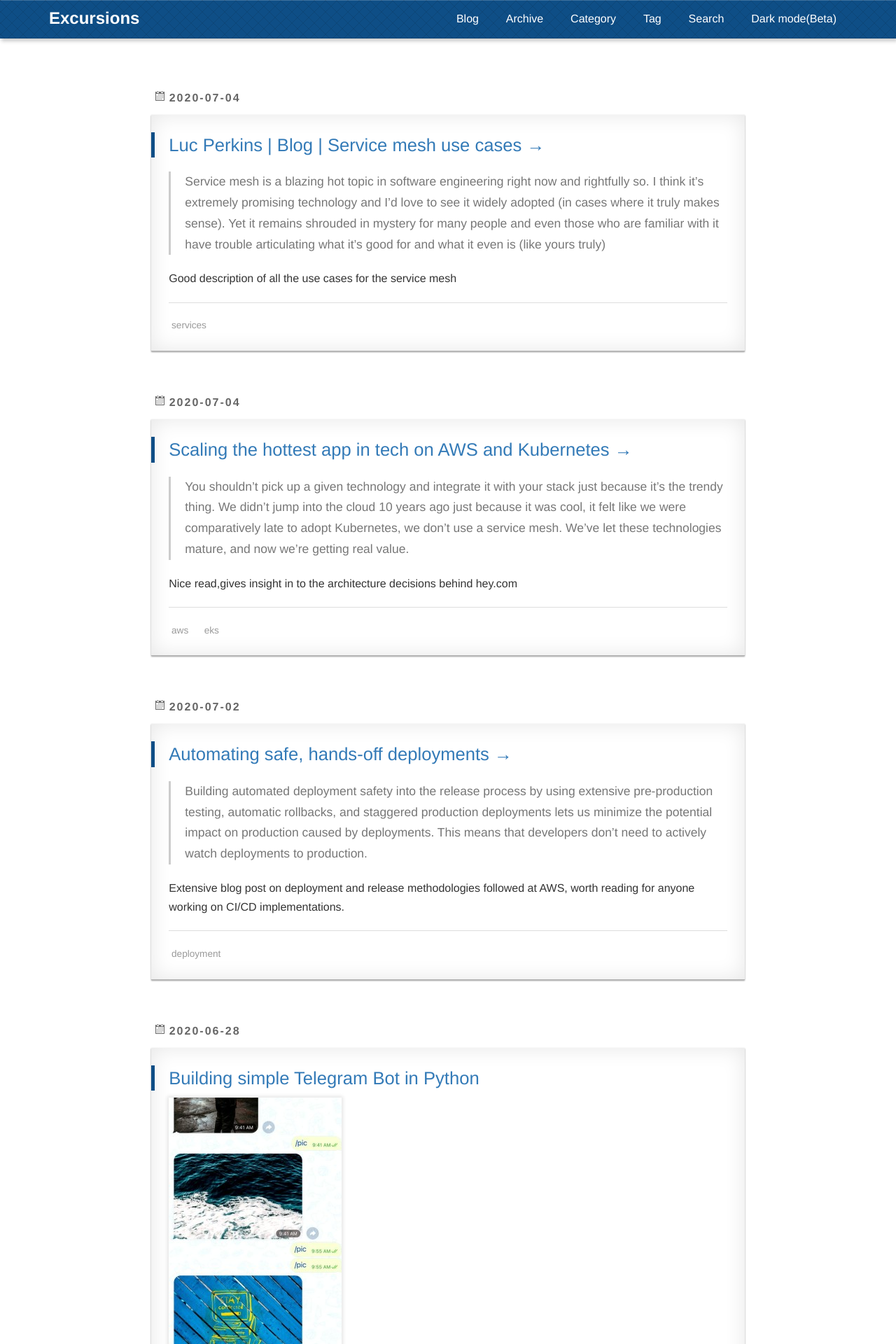
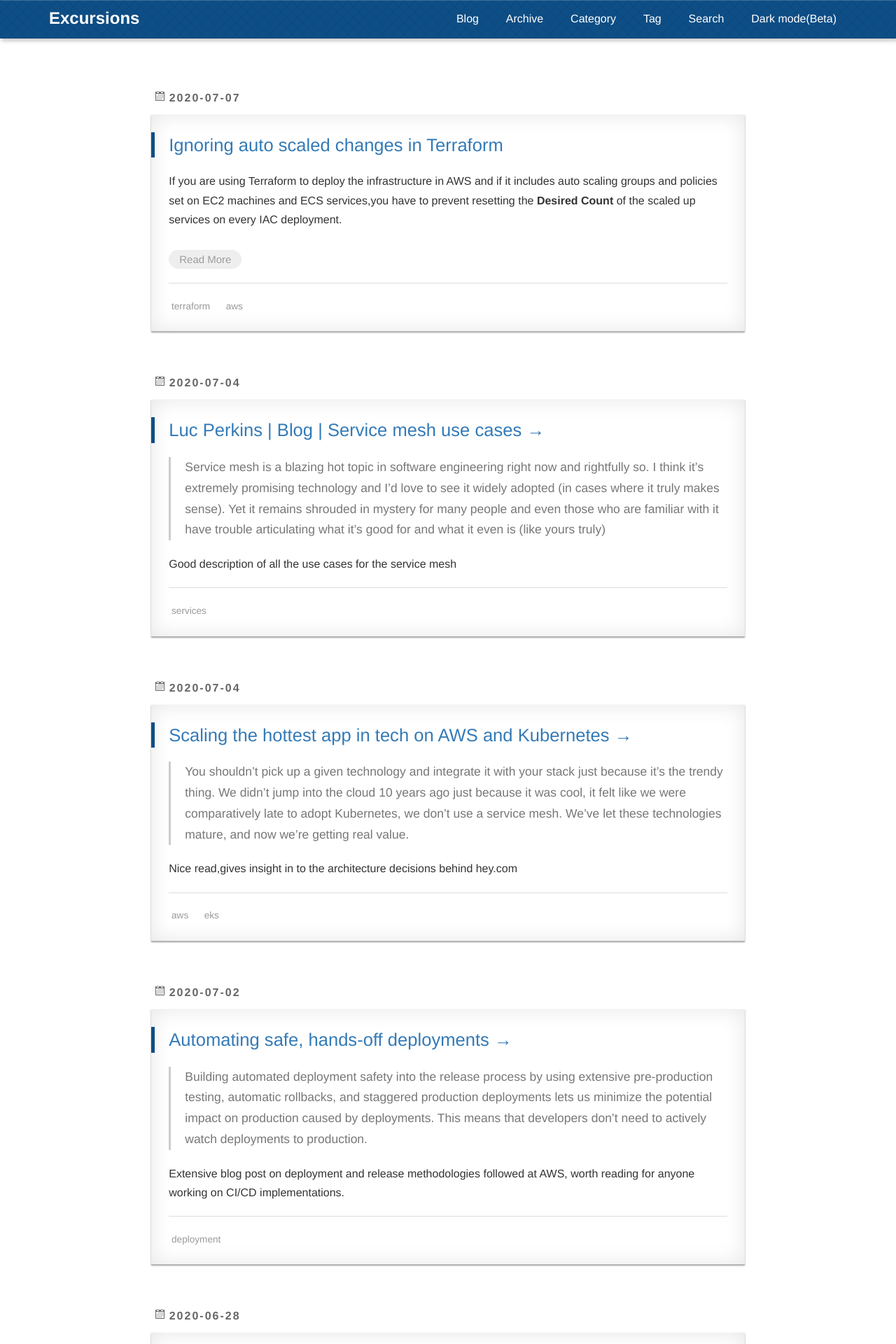
Before and after one commit to iam-j/iam-j.github.io, a Jekyll site: the page built from index.html, in a window 1280 px wide. Shown: the top 1920 px of the page at 70% size. Built offline with Jekyll 4.4.1, drawn with Linux system fonts in a browser that asks for light colours; nearby versions of some CDN libraries; the list of posts is cut into pages by our own code; some of the changed text lies outside the part shown.

Commit message:
Fixes and new post

```diff
--- /dev/null
+++ b/_posts/2020-07-07-terraform-ignoring-scaled.markdown
@@ -0,0 +1,63 @@
+---
+layout: post
+title: Ignoring auto scaled changes in Terraform
+date: 2020-07-07 11:31:59
+tags: terraform aws
+categories: iac
+---
+
+If you are using Terraform to deploy the infrastructure in AWS and if it includes auto scaling groups and policies set on EC2 machines and ECS services,you have to prevent resetting the **Desired Count** of the scaled up services on every IAC deployment.
+
+* TOC
+{:toc}
+
+### Consequence
+
+If no action is taken,it would be disastrous in the Production environment for the service which is up and running on full capacity.Deploying your Terraform updates would abruptly bring down the service count to initial capacity mentioned in the scripts.
+
+### Prevention
+
+To prevent above scenario we need to use the Terraform argument **lifecycle** with *ignore_changes* set as shown in below example.
+
+
+**For ECS Service**
+
+{% highlight hcl %}
+resource "aws_ecs_service" "example" {
+  # ... other configurations ...
+
+  # Example: Create service with 2 instances to start
+  desired_count = 2
+
+  # Optional: Allow external changes without Terraform plan difference
+  lifecycle {
+    ignore_changes = ["desired_count"]
+  }
+}
+{% endhighlight %}
+
+**For EC2 Auto Scaling Group**
+
+{% highlight hcl %}
+resource "aws_autoscaling_group" "bar" {
+  name                      = "foobar3-terraform-test"
+  max_size                  = 5
+  min_size                  = 2
+  health_check_grace_period = 300
+  health_check_type         = "ELB"
+  desired_capacity          = 4
+  # ... other configurations ...
+
+  lifecycle {
+    ignore_changes = ["desired_capacity"]  }
+}
+{% endhighlight %}
+
+
+### Conclusion
+
+
+With the *lifecycle* set as above,we could prevent deployments overriding the running count and it also allows to tweak the scaling count out of our IAC pipeline.
+
+
+[source](https://www.terraform.io/docs/configuration/resources.html#ignore_changes)
--- a/static/css/dark.css
+++ b/static/css/dark.css
@@ -8,7 +8,7 @@
     }
     html,
     body,
-    :not([style*="color:"]):not(.title ) {
+    :not([style*="color:"]):not(.title){
         color: rgb(167, 158, 139) !important;
     }
 
@@ -58,7 +58,7 @@
     a:not([style*="color:"]):active, a:not([style*="color:"]):focus {
         color: rgb(125, 178, 219) !important;
     }
-    :not([style*="border-color:"]):not(.title),
+    :not([style*="border-color:"]):not(.title):not(.page-scrollTop):not(.arrow):not(.stick),
     ::before,
     ::after {
         border-color: #0e4e86 !important;
@@ -86,7 +86,7 @@
 .highlight .o { color: #ffffff !important; font-weight: bold }
 .highlight .cm { color: #999988 !important; font-style: italic }
 .highlight .cp { color: #999999 !important; font-weight: bold; font-style: italic }
-.highlight .c1 { color: #999988 !important; font-style: italic }
+.highlight .c1 { color: rgb(20, 111, 191) !important; font-style: italic }
 .highlight .cs { color: #999999 !important; font-weight: bold; font-style: italic }
 .highlight .gd { color: #ffffff !important; background-color: #ffdddd }
 .highlight .ge { color: #ffffff !important; font-style: italic }
@@ -100,7 +100,7 @@
 .highlight .gt { color: #aa0000 !important; }
 .highlight .kc { color: #ffffff !important; font-weight: bold }
 .highlight .kd { color: #ffffff !important; font-weight: bold }
-.highlight .kn { color: #ffffff !important; font-weight: bold }
+.highlight .kn { color: rgb(232, 230, 227) !important; font-weight: bold }
 .highlight .kp { color: #ffffff !important; font-weight: bold }
 .highlight .kr { color: #ffffff !important; font-weight: bold }
 .highlight .kt { color: #445588 !important; font-weight: bold }
@@ -115,7 +115,7 @@
 .highlight .ne { color: rgb(255, 97, 97)0 !important; font-weight: bold }
 .highlight .nf { color: rgb(255, 97, 97)0 !important; font-weight: bold }
 .highlight .nl { color: rgb(255, 97, 97)0 !important; font-weight: bold }
-.highlight .nn { color: #555555 !important;}
+.highlight .nn { color: rgb(178, 172, 162) !important;}
 .highlight .nt { color: #000080 !important;}
 .highlight .nv { color: #008080 !important;}
 .highlight .ow { color: #ffffff !important; font-weight: bold }
@@ -141,3 +141,33 @@
 .highlight .vi { color: #008080 !important;}
 .highlight .il { color: #009999 !important;}
 .highlight .lineno{ color: rgba(0,0,0,0.3) !important; border-right: solid 1px rgba(0,0,0,0.3); padding-right: 5px;}
+
+::-webkit-scrollbar {
+    background-color: #202324;
+    color: #aba499;
+}
+
+::-webkit-scrollbar-corner {
+    background-color: #181a1b;
+}
+
+::-webkit-scrollbar-thumb {
+    background-color: #454a4d;
+}
+
+.page-scrollTop {
+    background-color: rgb(62, 68, 70);
+}
+
+* {
+    scrollbar-color: #202324 #454a4d;
+}
+
+.page-scrollTop .arrow {
+        border-bottom-color: rgb(62, 68, 70) !important;
+}
+
+.page-scrollTop .stick {
+    border-bottom-color: rgb(62, 68, 70) !important;
+    background-color: rgb(62, 68, 70) !important;
+}
```
